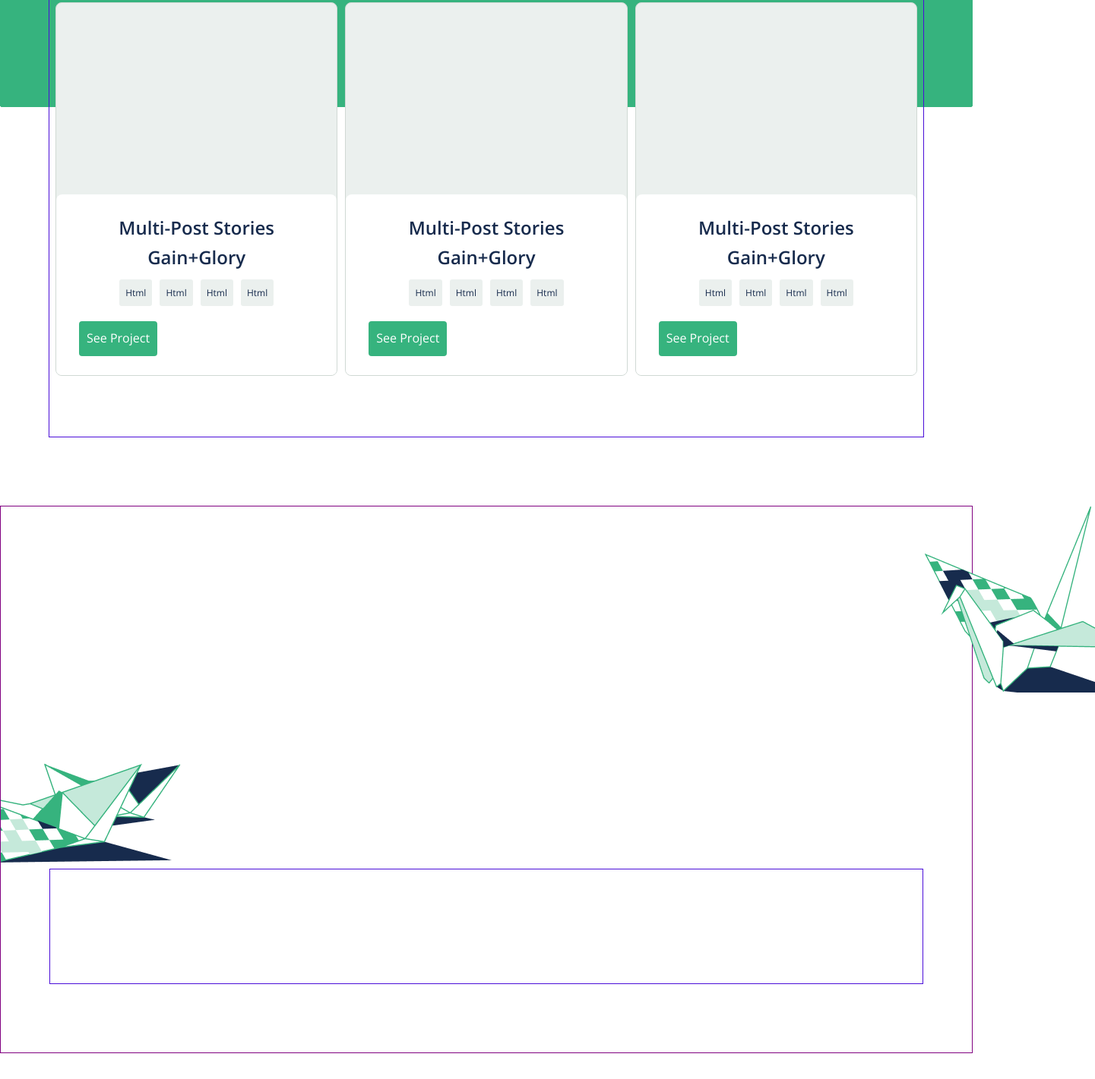
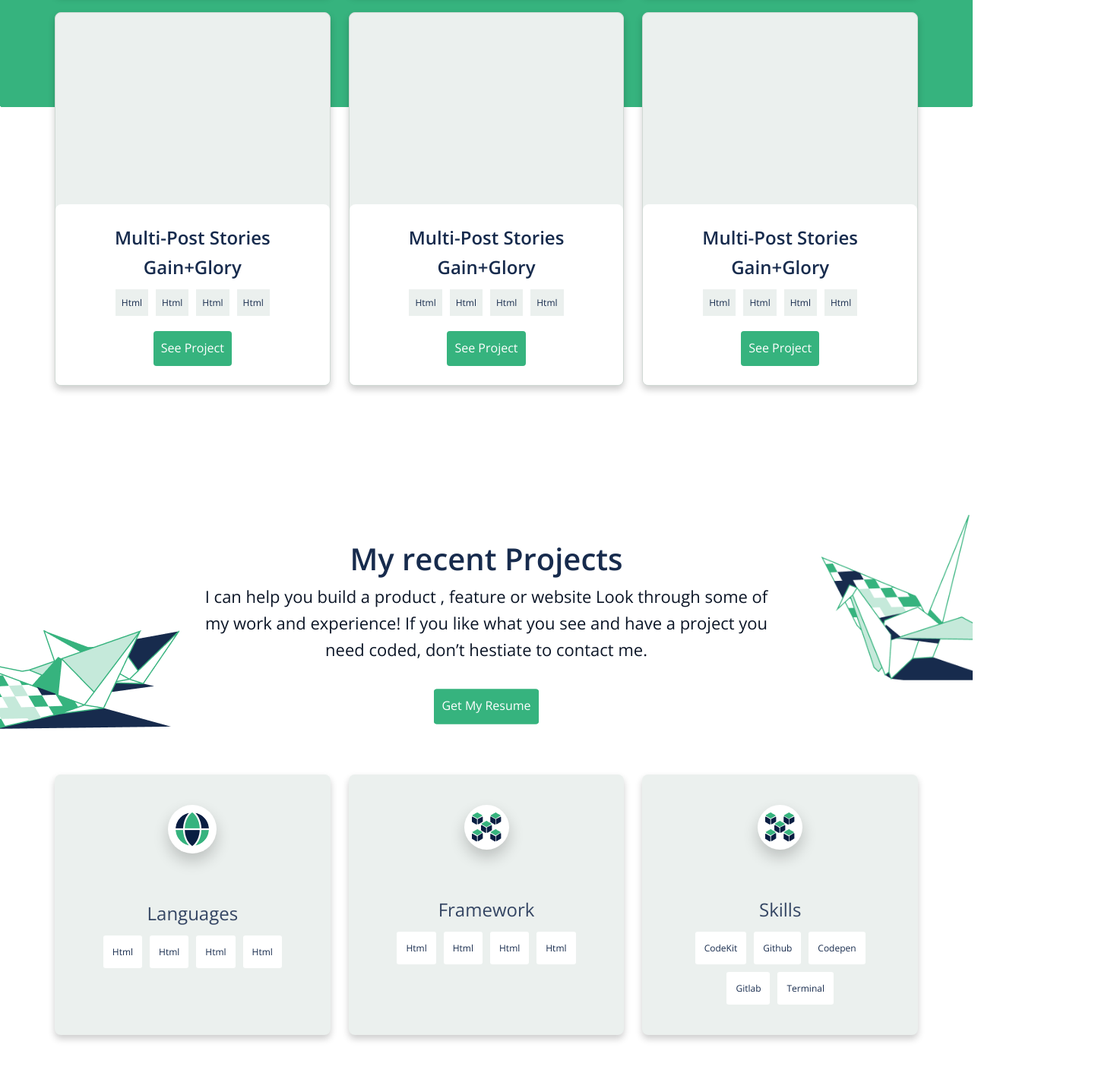
Before and after one commit to Temitayo40/Portfolio, a website: page index.html in a window 1280 px wide. Shown: the part 659-2080 px from the top of the page at 76% size, 1441 px wide, since content can reach past the window. Before the commit the page ends 2046 px from the top, so only its background shows below. Drawn offline with nearby package versions, Linux system fonts and the light colour scheme.

Commit message:
Added the About me sectio

```diff
--- a/index.html
+++ b/index.html
@@ -87,10 +87,10 @@
             <div class="projects_container__content">
               <h3 class="heading__tertiary">Multi-Post Stories Gain+Glory</h3>
               <div class="span-items">
-                <span class="span">Html</span>
-                <span class="span">Html</span>
-                <span class="span">Html</span>
-                <span class="span">Html</span>
+                <span class="span grey">Html</span>
+                <span class="span grey">Html</span>
+                <span class="span grey">Html</span>
+                <span class="span grey">Html</span>
               </div>
               <a href="" class="btn btn--green">See Project</a>
             </div>
@@ -100,10 +100,10 @@
             <div class="projects_container__content">
               <h3 class="heading__tertiary">Multi-Post Stories Gain+Glory</h3>
               <div class="span-items">
-                <span class="span">Html</span>
-                <span class="span">Html</span>
-                <span class="span">Html</span>
-                <span class="span">Html</span>
+                <span class="span grey">Html</span>
+                <span class="span grey">Html</span>
+                <span class="span grey">Html</span>
+                <span class="span grey">Html</span>
               </div>
               <a href="" class="btn btn--green">See Project</a>
             </div>
@@ -113,10 +113,10 @@
             <div class="projects_container__content">
               <h3 class="heading__tertiary">Multi-Post Stories Gain+Glory</h3>
               <div class="span-items">
-                <span class="span">Html</span>
-                <span class="span">Html</span>
-                <span class="span">Html</span>
-                <span class="span">Html</span>
+                <span class="span grey">Html</span>
+                <span class="span grey">Html</span>
+                <span class="span grey">Html</span>
+                <span class="span grey">Html</span>
               </div>
               <a href="" class="btn btn--green">See Project</a>
             </div>
@@ -126,10 +126,10 @@
             <div class="projects_container__content">
               <h3 class="heading__tertiary">Multi-Post Stories Gain+Glory</h3>
               <div class="span-items">
-                <span class="span">Html</span>
-                <span class="span">Html</span>
-                <span class="span">Html</span>
-                <span class="span">Html</span>
+                <span class="span grey">Html</span>
+                <span class="span grey">Html</span>
+                <span class="span grey">Html</span>
+                <span class="span grey">Html</span>
               </div>
               <a href="" class="btn btn--green">See Project</a>
             </div>
@@ -139,10 +139,10 @@
             <div class="projects_container__content">
               <h3 class="heading__tertiary">Multi-Post Stories Gain+Glory</h3>
               <div class="span-items">
-                <span class="span">Html</span>
-                <span class="span">Html</span>
-                <span class="span">Html</span>
-                <span class="span">Html</span>
+                <span class="span grey">Html</span>
+                <span class="span grey">Html</span>
+                <span class="span grey">Html</span>
+                <span class="span grey">Html</span>
               </div>
               <a href="" class="btn btn--green">See Project</a>
             </div>
@@ -152,10 +152,10 @@
             <div class="projects_container__content">
               <h3 class="heading__tertiary">Multi-Post Stories Gain+Glory</h3>
               <div class="span-items">
-                <span class="span">Html</span>
-                <span class="span">Html</span>
-                <span class="span">Html</span>
-                <span class="span">Html</span>
+                <span class="span grey">Html</span>
+                <span class="span grey">Html</span>
+                <span class="span grey">Html</span>
+                <span class="span grey">Html</span>
               </div>
               <a href="" class="btn btn--green">See Project</a>
             </div>
@@ -167,13 +167,77 @@
         <div class="illustration">
           <img
             src="./img/illustration_right.png"
-            class="illustration--image"
+            class="illustration--image-1"
             alt="illustration_right"
           />
-          <img src="./img/illustration_left.png" alt="illustration_left" />
+          <img
+            src="./img/illustration_left.png"
+            class="illustration--image-2"
+            alt="illustration_left"
+          />
+          <div class="illustration__content">
+            <h2 class="heading__secondary center">My recent Projects</h2>
+            <p class="paragraph__text margin-bottom-small">
+              I can help you build a product , feature or website Look through
+              some of my work and experience! If you like what you see and have
+              a project you need coded, don’t hestiate to contact me.
+            </p>
+            <div>
+              <a href="#" class="btn--green btn abs">get my resume</a>
+            </div>
+          </div>
         </div>
-        <div class="project-section">
-          <div class="projects"></div>
+
+        <div class="aboutme__tools">
+          <div class="aboutme__tools-container">
+            <div class="aboutme__logo">
+              <img
+                src="./img/languages.png"
+                class="aboutme__logos"
+                alt="languages"
+              />
+            </div>
+            <h3>Languages</h3>
+            <div class="span-items">
+              <span class="span white">Html</span>
+              <span class="span white">Html</span>
+              <span class="span white">Html</span>
+              <span class="span white">Html</span>
+            </div>
+          </div>
+          <div class="aboutme__tools-container">
+            <div class="aboutme__logos">
+              <img
+                src="./img/framework.png"
+                class="aboutme__logo"
+                alt="framework"
+              />
+            </div>
+            <h3>Framework</h3>
+            <div class="span-items">
+              <span class="span white">Html</span>
+              <span class="span white">Html</span>
+              <span class="span white">Html</span>
+              <span class="span white">Html</span>
+            </div>
+          </div>
+          <div class="aboutme__tools-container">
+            <div class="aboutme__logos">
+              <img
+                src="./img/framework.png"
+                class="aboutme__logo"
+                alt="framework"
+              />
+            </div>
+            <h3>Skills</h3>
+            <div class="span-items">
+              <span class="span white">CodeKit</span>
+              <span class="span white">Github</span>
+              <span class="span white">Codepen</span>
+              <span class="span white">Gitlab</span>
+              <span class="span white">Terminal</span>
+            </div>
+          </div>
         </div>
       </div>
     </main>
--- a/sass/_base.scss
+++ b/sass/_base.scss
@@ -28,7 +28,7 @@ Grey dark 3: #999
   --color-text: #172b4d;
   // --color-text-2: #070d17;
   --color-text-2: #0c1627;
-
+  ----color-border: #c1c7d0;
   --color-primary: #36b37e;
   --color-default: #ffffff;
   --color-border: 1px solid #d0d9d4;
--- a/sass/_component.scss
+++ b/sass/_component.scss
@@ -1,11 +1,6 @@
 @import "./mixins";
 
 .header {
-  // background-image: linear-gradient(
-  //   to right top,
-  //   5 rgba(255, 255, 255, 0.959),
-  //   rgba(255, 255, 255, 0.952)
-  // );
   background-color: var(--color-default);
   background-size: cover;
   background-repeat: no-repeat;
@@ -17,6 +12,7 @@
     position: fixed;
     width: 100%;
     margin-top: 2rem;
+    z-index: 100;
     &--items {
       list-style: none;
       display: flex;
@@ -77,11 +73,13 @@
   margin: 3rem 0rem 4rem 0rem;
   display: flex;
   flex: 0 0 100%;
-  gap: 1rem;
+  gap: 2.4rem;
   flex-wrap: wrap;
+  transition: all 0.2s ease-out;
 
   &_container {
     @include content;
+    box-shadow: 0 0.5rem 1rem rgba(0, 0, 0, 0.2);
     &-img {
       width: 100%;
       height: 25.2rem;
@@ -96,7 +94,11 @@
       padding: 2.5rem 3rem;
       background-color: var(--color-default);
       text-align: center;
-      align-items: left;
+      align-items: center;
+    }
+    &:hover {
+      box-shadow: 0 1rem 3rem rgba(0, 0, 0, 0.2);
+      transform: scale(1.02);
     }
   }
 }
@@ -104,3 +106,62 @@
 ///////////////////////
 /// ILLUSTRATION
 ///
+.illustration {
+  position: relative;
+
+  &--image-1 {
+    width: 100%;
+  }
+  &--image-2 {
+    position: absolute;
+    top: 50%;
+    left: 0;
+  }
+  .abs {
+    position: relative;
+  }
+  &__content {
+    @include positioncenter;
+    width: 60%;
+    text-align: center;
+  }
+}
+
+.aboutme__tools {
+  padding: 4rem 0.8rem;
+  // border: 1px solid rgb(77, 29, 190);
+  margin: 0 auto 9rem auto;
+  width: 90%;
+  display: flex;
+  gap: 2.4rem;
+
+  &-container {
+    display: flex;
+    flex-direction: column;
+    padding: 4rem;
+    border: 1px solid var(--color-border);
+    flex: 1 0 30%;
+    gap: 1rem;
+    align-items: center;
+    background-color: var(--color-background-text);
+    border-radius: 0.8rem;
+    transition: all 0.2s ease-out;
+    box-shadow: 0 0.5rem 1rem rgba(0, 0, 0, 0.2);
+
+    &:hover {
+      box-shadow: 0 1rem 3rem rgba(0, 0, 0, 0.2);
+      transform: translateY(-5px);
+    }
+  }
+
+  .aboutme__logos {
+    padding: 1rem;
+    background-color: var(--color-default);
+    border-radius: 100px;
+    display: flex;
+    align-items: center;
+    justify-content: center;
+    box-shadow: 0 1rem 2rem rgba(0, 0, 0, 0.2);
+    margin-bottom: 5rem;
+  }
+}
--- a/sass/_layout.scss
+++ b/sass/_layout.scss
@@ -2,11 +2,6 @@
   display: flex;
   flex-direction: column;
   padding: 4rem 0.8rem;
-  border: 1px solid rgb(74, 13, 216);
   margin: 0 auto 9rem auto;
   width: 90%;
 }
-
-.aboutme-section {
-  border: 1px solid purple;
-}
--- a/sass/_mixins.scss
+++ b/sass/_mixins.scss
@@ -1,7 +1,14 @@
 @mixin content {
-  flex: 1 0 32%;
+  flex: 1 0 30%;
   border: 1px solid #d0d9d4;
   border-radius: 0.8rem;
   overflow: hidden;
   background-color: var(--color-background-text);
 }
+
+@mixin positioncenter {
+  position: absolute;
+  top: 50%;
+  left: 50%;
+  transform: translate(-50%, -50%);
+}
--- a/sass/utilities.scss
+++ b/sass/utilities.scss
@@ -11,13 +11,22 @@
   display: flex;
   gap: 1rem;
   justify-content: center;
+  flex-wrap: wrap;
 }
 
+.grey {
+  background-color: var(--color-background-text);
+  padding: 0.8rem;
+}
+.white {
+  background-color: var(--color-default);
+  border-radius: 0.8rem;
+  padding: 1.2rem;
+  border-radius: 0.3rem;
+}
 .span {
-  padding: 0.8rem;
   font-size: 1.2rem;
-  background-color: var(--color-background-text);
-  border-radius: 0.3rem;
+
   // margin-right: 3rem;
 }
 
@@ -27,11 +36,11 @@
   text-transform: capitalize;
   padding: 1rem;
   margin-top: 1rem;
-  // display: inline-block;
+  display: inline-block;
   border: 0.4rem;
-  width: fit-content;
   border-radius: 4px;
   transition: all 0.2s;
+  // backface-visibility: hidden;
 }
 
 .btn:hover {
@@ -70,3 +79,9 @@
   transform: scaleX(1.4) scaleY(1.6);
   opacity: 0;
 }
+
+h3 {
+  font-size: 2.4rem;
+  font-weight: 500;
+  color: #344563;
+}
```
Also changed, not shown: css/style.css, img/framework.png (added), img/languages.png (added), img/skills.png (added).
